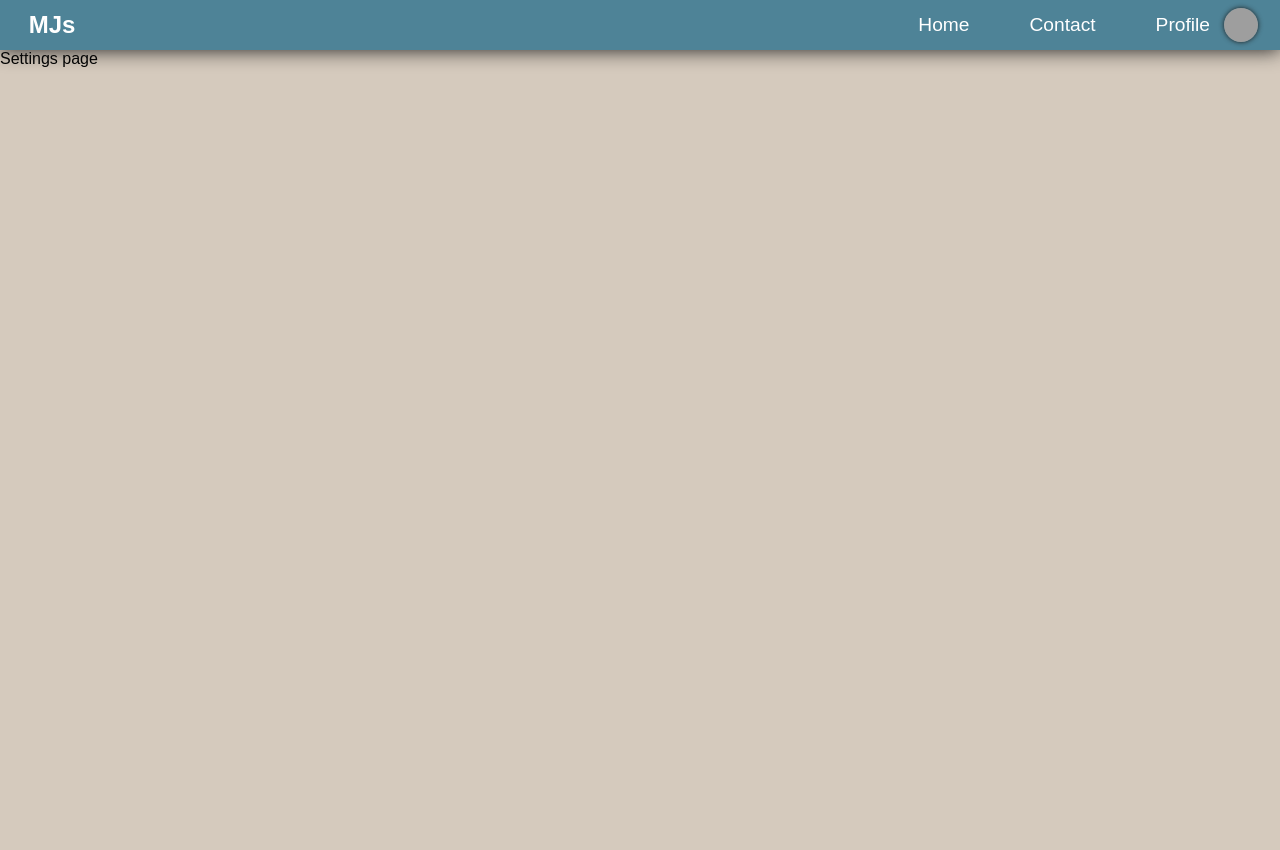
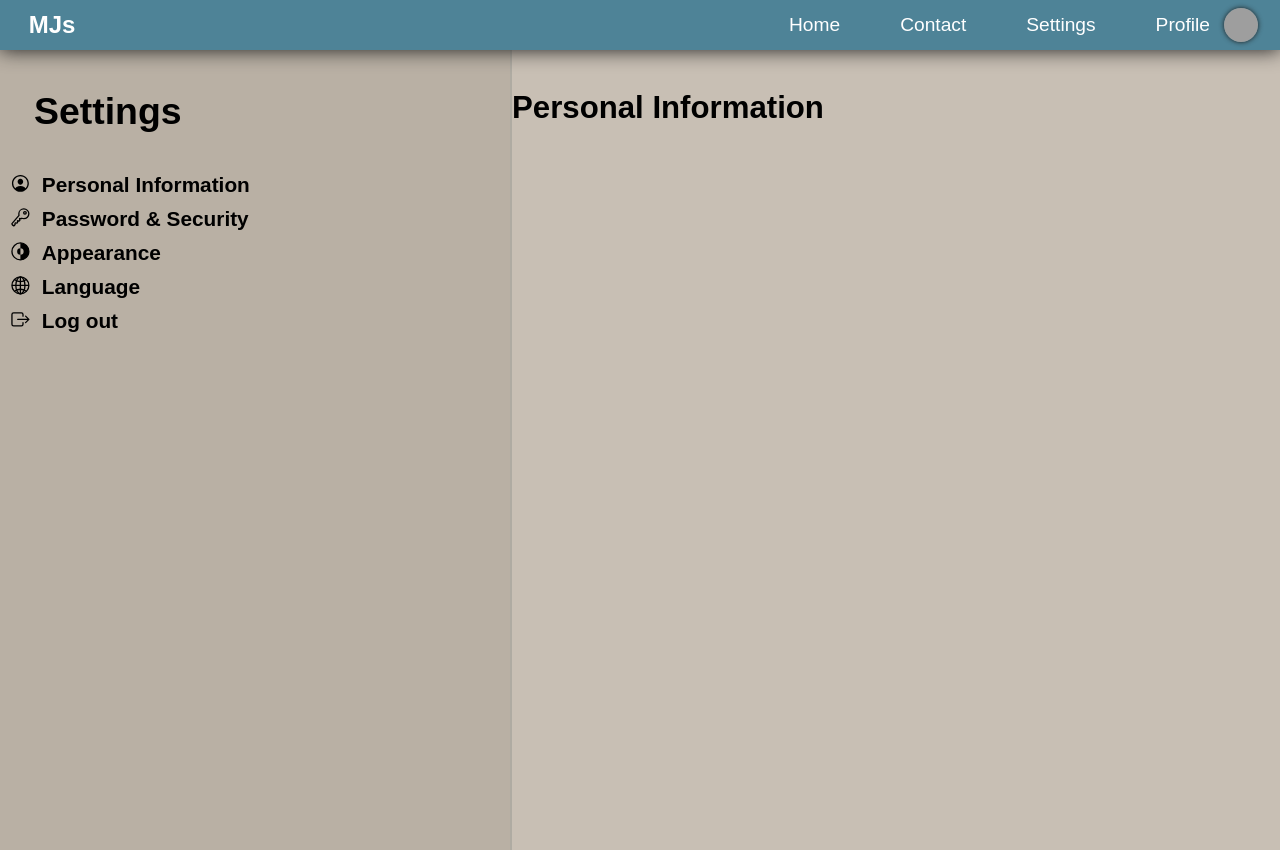
Before and after one commit to MerlinJu/Flask-Website, a Flask app: page /settings in a window 1280 px wide. Run offline with Flask 3, Linux system fonts and the light colour scheme; the visitor is signed in with stand-in values (Sample User, id 1); grey boxes are pictures that could not be loaded.

Commit message:
settings page and bug fixes

```diff
--- a/static/css/main.css
+++ b/static/css/main.css
@@ -9,6 +9,9 @@ html {
     --card_box: #9E9488;
     --shadow: #1C1C1C;
     --textarea: #827a6f;
+    --section: #b9b0a4;
+    --section2: #c8bfb4;
+
 }
 * {
     margin: 0;
@@ -18,6 +21,7 @@ html {
 }
 body {
     background-color: var(--bg);
+    overscroll-behavior: none;
 }
 footer {
     background-color: var(--box);
@@ -490,7 +494,7 @@ input[type="date"]::-webkit-calendar-picker-indicator {
 }
 .edit_profile a {
     text-decoration: none;
-    color: black;
+    color: #FFFFFF;
     display: flex;
     align-items: center;
     justify-content: center;
@@ -918,3 +922,59 @@ input[type="date"]::-webkit-calendar-picker-indicator {
     height: 40px;
     margin-left: 20px;
 }
+
+
+
+/* Settings page */
+.settings_tabs_section {
+    position: relative;
+    width: 40%;
+    padding-top: 40px;
+    background-color: var(--section);
+    border-right: 2px solid #afaba2;
+    font-weight: 600;
+    font-size: 1.3em;
+    float: left;
+    height: 800px;
+}
+.settings_tabs_section h2 {
+    padding-left: 34px;
+    font-size: 1.8em;
+    margin-bottom: 30px;
+}
+.settings_tabs {
+    padding: 10px;
+}
+.settings_tab {
+    display: flex;
+    margin-bottom: 10px;
+    height: fit-content;
+}
+.settings_tab ion-icon {
+    margin-right: 11px;
+    position: relative;
+    flex-shrink: 0;
+}
+@media (max-width: 30rem) {
+    .settings_tabs_section h2 {
+        font-size: 1.3em;
+        padding-left: 14px;
+    }
+    .settings_tabs_section p {
+        font-size: .7em;
+    }
+}
+
+
+
+
+.tabs_information_section {
+    position: relative;
+    width: 60%;
+    padding-top: 40px;
+    background-color: var(--section2);
+    font-weight: 600;
+    font-size: 1.3em;
+    float: right;
+    height: 800px;
+}
--- a/static/js/index.js
+++ b/static/js/index.js
@@ -1,5 +1,4 @@
 console.log('running');
-
 
 // placeholder navbar
 navbarelement = document.querySelector('.navbar');
@@ -20,11 +19,11 @@ updateplaceholdernavbar();
 window.addEventListener('resize', updateplaceholdernavbar);
 
 
-
 // textarea counter homepage
 const textarea = document.getElementById('text');
 const counter = document.getElementById('counter');
 
+if (textarea && counter) {
     textarea.addEventListener('input', function() {
         const maxlength = parseInt(textarea.getAttribute('maxlength'));
         const currentlength = textarea.value.length;
@@ -33,6 +32,7 @@ textarea.addEventListener('input', function() {
         counter.textContent = remaininglength;
 
     });
+}
 
 
 // FAQ Dropdowns contact
@@ -58,3 +58,22 @@ faqQuestions.forEach((question) => {
         dropup.style.display = dropup.style.display === 'none' ? 'block' : 'none';
     });
 });
+
+
+// Settings page informations
+const settingstabs = document.querySelectorAll('.settings_tab');
+const infos = document.querySelectorAll('.tab_information');
+
+settingstabs.forEach((tab, index) => {
+    var info = infos[index];
+    info.style.display = 'none';
+    infos[0].style.display = 'block'
+
+
+    tab.addEventListener('click', () => {
+        infos.forEach((info) => {
+            info.style.display = 'none';
+        });
+        infos[index].style.display = 'block';
+    });
+});
--- a/templates/_layout.html
+++ b/templates/_layout.html
@@ -17,6 +17,13 @@
         <ul class="menu">
             <li><a href="/">Home</a></li>
             <li><a href="/contact">Contact</a></li>
+            <li>
+                {% if session['logged_in'] %}
+                    <a href="/settings">Settings</a>
+                {% else %}
+                    <!-- nothing -->
+                {% endif %}
+            </li>
             <li class="profile">
                 {% if session['logged_in'] %}
                     <a href="/profile_self?id={{ session['id'] }}">Profile </a>
--- a/templates/settings.html
+++ b/templates/settings.html
@@ -3,7 +3,67 @@
 {% block content %}
 
 <section class="main-section">
-    <p>Settings page</p>
+    <div class="settings_tabs_section">
+        <h2>Settings</h2>
+        <div class="settings_tabs">
+            <div class="settings_tab">
+                <ion-icon name="person-circle-outline"></ion-icon>
+                <p>Personal Information</p>
+            </div>
+            <div class="settings_tab">
+                <ion-icon name="key-outline"></ion-icon>
+                <p>Password & Security</p>
+            </div>
+            <div class="settings_tab">
+                <ion-icon name="invert-mode-outline"></ion-icon>
+                <p>Appearance</p>
+            </div>
+            <div class="settings_tab">
+                <ion-icon name="globe-outline"></ion-icon>
+                <p>Language</p>
+            </div>
+            <div class="settings_tab">
+                <ion-icon name="exit-outline"></ion-icon>
+                <p>Log out</p>
+            </div>
+
+        </div>
+
+    </div>
+    <div class="tabs_information_section">
+        <div id="tabs_information" class="tabs_information">
+            <div class="personal_information_information tab_information">
+                <h2>Personal Information</h2>
+
+
+
+            </div>
+
+            <div class="Password_Security_information tab_information">
+                <h2>Password & Security</h2>
+
+            </div>
+
+            <div class="Appearance_information tab_information">
+                <h2>Appearance</h2>
+
+            </div>
+
+            <div class="Language_information tab_information">
+                <h2>Language</h2>
+
+            </div>
+        </div>
+
+    </div>
+
+
+
 </section>
 
+
+
+<script type="module" src="https://unpkg.com/ionicons@7.1.0/dist/ionicons/ionicons.esm.js"></script>
+<script nomodule src="https://unpkg.com/ionicons@7.1.0/dist/ionicons/ionicons.js"></script>
+
 {% endblock %}
```
Also changed, not shown: templates/home_page.html (+7 -4 lines), 1 other file. Lines whose indentation alone changed are shown as unchanged.
